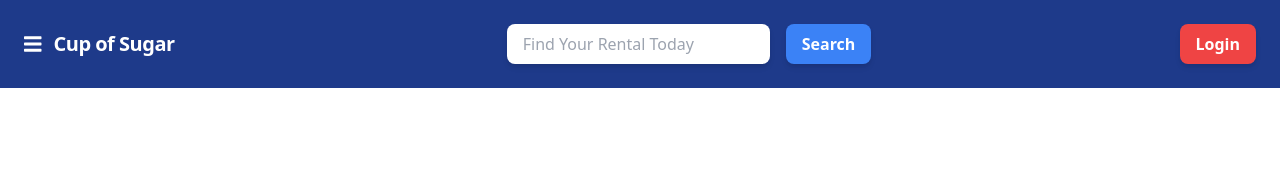
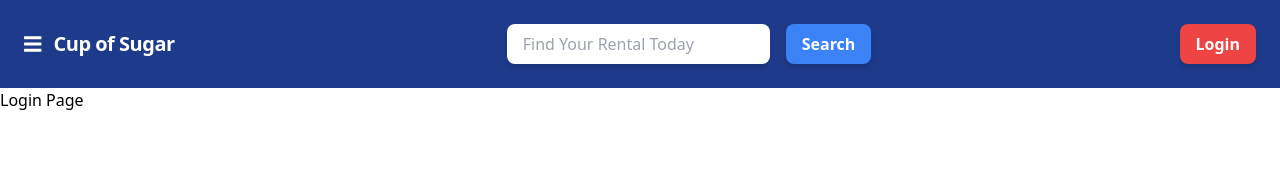
Before and after one commit to TomOverland/Cup-of-Sugar, a React (Create React App) app in the folder client/: page / in a window 1280 px wide. Shown: the top 178 px of the page. Built offline with nearby package versions, Linux system fonts and the light colour scheme.

Commit message:
Working conditional route for login page and home page

```diff
--- a/client/src/App.js
+++ b/client/src/App.js
@@ -1,13 +1,14 @@
 import React from 'react';
 import { BrowserRouter as Router, Switch, Route } from 'react-router-dom';
-import Login from './views/Login';
+// import Login from './views/Login';
 // We have a VIEWS and a COMPONENT Login.  We should figure out which we're going to use.
 // Probably similar issue with below.
 import Home from './views/Home';
 import Product from './views/Product';
 import { PostProduct } from './components/PostProduct/PostProduct';
 import Header from "./components/Header/Header";
-import Footer from './components/Footer/Footer'
+import Footer from './components/Footer/Footer';
+import Login from './views/Login';
 
 function App() {
   return (
@@ -17,6 +18,7 @@ function App() {
         <Switch>
           <Route exact path="/">
             <Login />
+            <Home />
           </Route>
           <Route exact path="/home">
             <Home />
--- a/client/src/views/Home.js
+++ b/client/src/views/Home.js
@@ -1,10 +1,12 @@
 import React from "react";
 import Loader from "../components/Loader/Loader";
 import ProductCard from "../components/ProductCard/ProductCard";
+import { useAuth0 } from '@auth0/auth0-react';
 
 const Home = () => {
+  const { isAuthenticated } = useAuth0();
 
-let products = "" ;
+  let products = "" ;
 
   let content = null;
 
@@ -25,7 +27,7 @@ let products = "" ;
     )
   }
 
-  return (
+  return isAuthenticated && (
       <div>
         <h1 className="font-bold text-2xl mb-3">
                 Best Sellers
--- a/client/src/views/Login.js
+++ b/client/src/views/Login.js
@@ -1,7 +1,12 @@
 import React from "react";
+import { useAuth0 } from '@auth0/auth0-react';
 
 const Login = () => {
-  return <div></div>;
+  const { isAuthenticated } = useAuth0();
+
+    return !isAuthenticated && (
+      <h1>Login Page</h1>
+    )
 };
 
 export default Login;
--- a/client/src/views/Profile.js
+++ b/client/src/views/Profile.js
@@ -13,11 +13,10 @@ const Profile = () => {
     if (isLoading) {
         return <div>Loading...</div>;
     }
-
+    // Only return the following if the user isAuthenticated
     return (
         isAuthenticated && (
             <div>
-                <img src={user.picture} alt={user.name} />
                 <h2>{user.name}</h2>
                 <p>{user.email}</p>
                 {/* <JSONPretty data={user} /> */}
```
Also changed, not shown: client/src/views/Results.js (+10 -0 lines), 1 other file (tests, documents, lock files or other folders).
